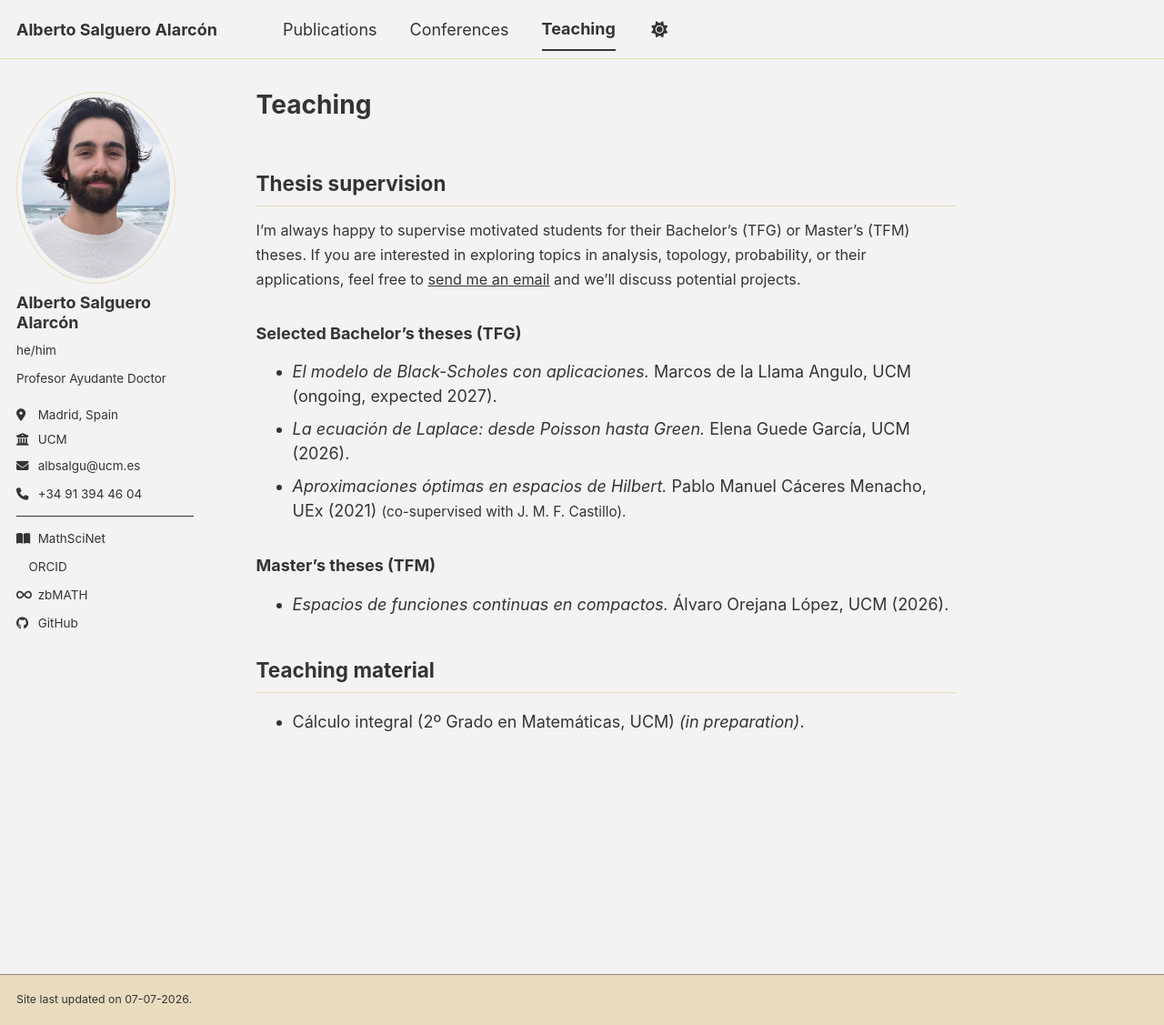
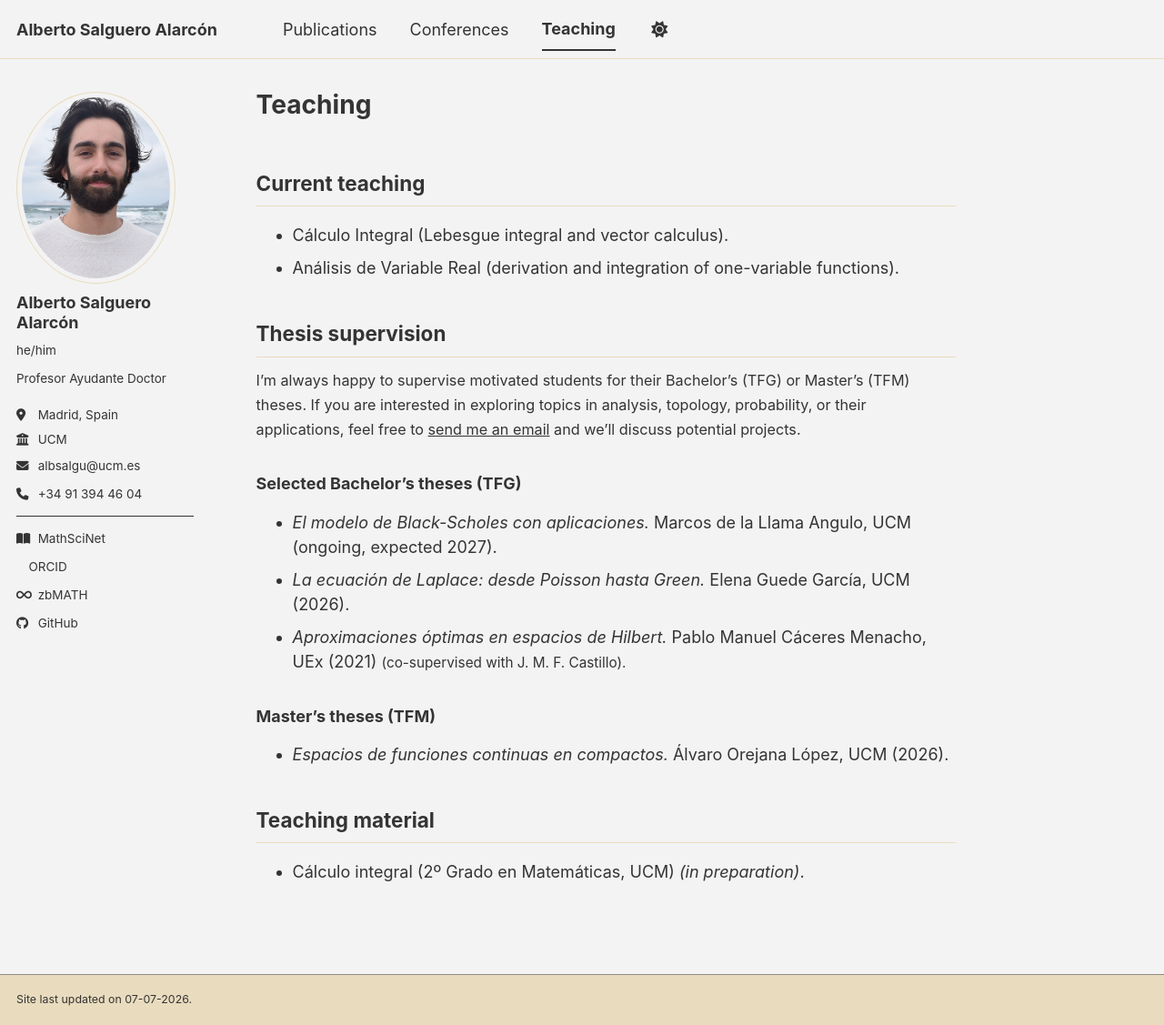
Before and after one commit to salgueroalarcon/salgueroalarcon.github.io, a Jekyll site: the page built from _pages/teaching.md, in a window 1280 px wide and 1127 px high. Shown: the whole window at 91% size. Built offline with Jekyll 4.4.1, drawn with Linux system fonts in a browser that asks for light colours; a style sheet for code colours, icons or effects is not loaded.

Commit message:
Add current teaching subjects to teaching.md
Added current teaching subjects to the teaching page.

```diff
--- a/_pages/teaching.md
+++ b/_pages/teaching.md
@@ -4,6 +4,10 @@ title: "Teaching"
 permalink: /teaching/
 author_profile: true
 ---
+
+## Current teaching
+- Cálculo Integral (Lebesgue integral and vector calculus).
+- Análisis de Variable Real (derivation and integration of one-variable functions).
 
 
 ## Thesis supervision
```
